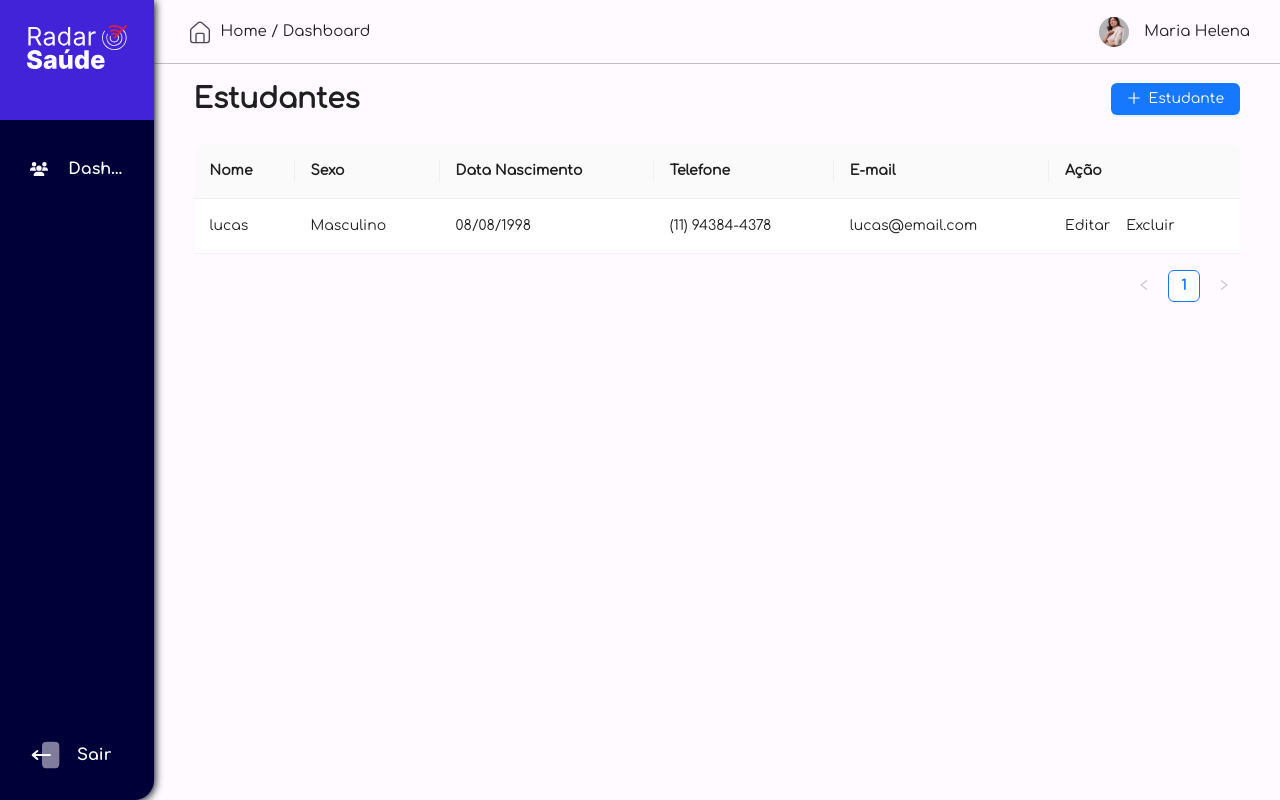
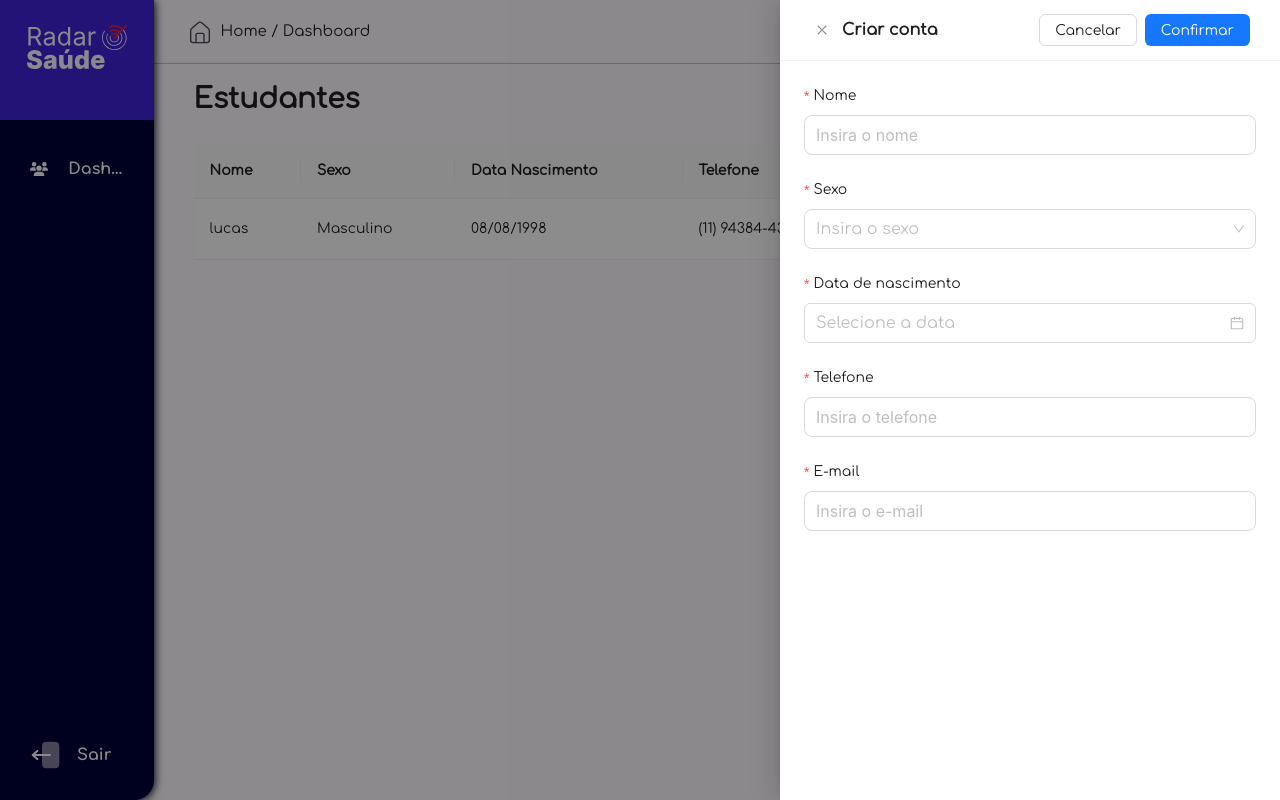
Before and after one commit to lucascbb/RadarSaude, a React (Create React App) app in the folder frontend/: page /dashboard in a window 1280 px wide. Both pictures are taken after a click on the button "Estudante". Built offline with nearby package versions, Linux system fonts and the light colour scheme.

Commit message:
Feat: Style Modal and Drawer to edit, add and delete user

```diff
--- a/frontend/src/pages/Dashboard/components/contentDashboard.tsx
+++ b/frontend/src/pages/Dashboard/components/contentDashboard.tsx
@@ -1,20 +1,25 @@
-import { PlusOutlined } from '@ant-design/icons'
-import { Layout, Table, Space, Button, TableProps } from 'antd';
-import { useState } from 'react';
+import { PlusOutlined, DeleteOutlined, EditOutlined } from '@ant-design/icons'
+import { Layout, Table, Space, Button, TableProps, Modal } from 'antd';
+import { useEffect, useState } from 'react';
 
 import type { ColumnsType, TablePaginationConfig } from 'antd/es/table/interface';
 import { DataType } from '../interfaces/dashboardInterfaces';
 
-import { contentStyle, mainTitleStyle, tableStyle } from "../styles/dashboardStyles"
+import { contentStyle, mainTitleStyle, tableStyle, confirmTextStyle, iconBtnDeleteStyle, iconBtnEditStyle } from "../styles/dashboardStyles"
 
 import HeaderComponent from "../../../components/headerComponent";
+import DrawerAddOrEdit from '../components/drawerDashboard'
 
-import { handleEdit, handleDelete } from '../services/dashboardServices'
-
-const { Content } = Layout;
+import { handleGet, handleDelete } from '../services/dashboardServices'
 
 
 const ContentDashboard = () => {
+    const { Content } = Layout;
+
+    const [openModalDelete, setOpenModalDelete] = useState(false);
+    const [openDrawerEdit, setOpenDrawerEdit] = useState(false);
+
+    const [selectUser, setSelectUser] = useState<DataType>();
     const [pagination, setPagination] = useState<TablePaginationConfig>({
         current: 1,
         pageSize: 10,
@@ -56,10 +61,14 @@ const ContentDashboard = () => {
         {
             title: 'Ação',
             key: 'action',
-            render: (student, record) => (
+            render: (student) => (
                 <Space size="middle">
-                    <div onClick={() => handleEdit(student)}>Editar</div>
-                    <div onClick={() => handleDelete(student.id)}>Excluir</div>
+                    <div onClick={() => { setSelectUser(student); setOpenDrawerEdit(true) }} style={iconBtnEditStyle}>
+                        <EditOutlined />
+                    </div>
+                    <div onClick={() => { setSelectUser(student); setOpenModalDelete(true) }} style={iconBtnDeleteStyle}>
+                        <DeleteOutlined />
+                    </div>
                 </Space >
             ),
         },
@@ -76,6 +85,12 @@ const data: DataType[] = [
         }
     ];
 
+    useEffect(() => {
+        const users = handleGet();
+        console.log(users);
+
+    }, [])
+
     return (
         <Layout>
             <Content style={contentStyle}>
@@ -83,7 +98,7 @@ return (
 
                 <Content style={mainTitleStyle}>
                     <h1>Estudantes</h1>
-                <Button icon={<PlusOutlined />} type="primary">Estudante</Button>
+                    <Button icon={<PlusOutlined />} type="primary" onClick={() => { setSelectUser(undefined); setOpenDrawerEdit(true) }}>Estudante</Button>
                 </Content>
 
                 <Table
@@ -93,6 +108,24 @@ return (
                     onChange={handleTableChange}
                     style={tableStyle}
                 />
+
+                <Modal
+                    title="Confirmar exclusão"
+                    centered
+                    open={openModalDelete}
+                    onOk={() => { if (selectUser) handleDelete(selectUser.key); }}
+                    okText='Deletar'
+                    okType='danger'
+                    onCancel={() => setOpenModalDelete(false)}
+                    cancelText='Cancelar'
+                    width={'400px'}
+                    style={{ borderRadius: "10px" }}
+                >
+                    <p style={confirmTextStyle}>Deseja realmente confirmar a exclusão do usuário {selectUser?.name || 'selecionado'}?</p>
+                </Modal>
+
+                <DrawerAddOrEdit openDrawer={openDrawerEdit} setOpenDrawerEdit={() => setOpenDrawerEdit(false)} selectUser={selectUser} />
+
             </Content>
         </Layout>
     );
--- /dev/null
+++ b/frontend/src/pages/Dashboard/components/drawerDashboard.tsx
@@ -0,0 +1,151 @@
+import { Button, Col, DatePicker, Drawer, Form, Input, Row, Select, Space } from 'antd';
+import { DataType } from '../interfaces/dashboardInterfaces';
+import { useEffect } from 'react';
+import dayjs from 'dayjs';
+
+import { handleCreate, handleEdit } from '../services/dashboardServices'
+
+const { Option } = Select;
+
+const DrawerDashboard = ({ openDrawer, setOpenDrawerEdit, selectUser }: { openDrawer: boolean, setOpenDrawerEdit: () => void, selectUser: DataType | undefined }) => {
+    const [form] = Form.useForm();
+
+    const resetAndCloseForm = () => {
+        form.resetFields();
+        setOpenDrawerEdit();
+    };
+
+    const onFinish = (values: DataType) => {
+        selectUser ? handleEdit(values) : handleCreate(values)
+    };
+
+    useEffect(() => {
+        if (selectUser) {
+            form.setFieldsValue({
+                name: selectUser.name,
+                gender: selectUser.gender,
+                dateBirth: dayjs(selectUser.dateBirth, 'DD/MM/YYYY'),
+                phone: selectUser.phone,
+                email: selectUser.email,
+            });
+        }
+    }, [selectUser, form]);
+
+    return (
+        <Drawer
+            title={`${selectUser ? "Editar" : "Criar"} conta`}
+            width={500}
+            onClose={resetAndCloseForm}
+            open={openDrawer}
+            styles={{
+                header: {
+                    padding: "30px",
+                },
+                body: {
+                    height: "100px"
+                },
+            }}
+            extra={
+                <Space>
+                    <Button onClick={resetAndCloseForm} type='default'>
+                        Cancelar
+                    </Button>
+                    <Button type="primary" htmlType="submit" onClick={() => form.submit()}>
+                        Confirmar
+                    </Button>
+                </Space>
+            }
+        >
+            <Form
+                form={form}
+                name="my_form"
+                onFinish={onFinish}
+                layout="vertical"
+            >
+                <Row gutter={16}>
+                    <Col span={24}>
+                        <Form.Item
+                            name="name"
+                            label="Nome"
+                            rules={[{ required: true, message: 'Insira o nome' }]}
+                        >
+                            <Input placeholder="Insira o nome" size='large' />
+                        </Form.Item>
+                    </Col>
+                </Row>
+
+                <Row gutter={16}>
+                    <Col span={24}>
+                        <Form.Item
+                            name="gender"
+                            label="Sexo"
+                            rules={[{ required: true, message: 'Insira o sexo' }]}
+                        >
+                            <Select placeholder="Insira o sexo" size='large'>
+                                <Option value="male">Masculino</Option>
+                                <Option value="female">Feminino</Option>
+                                <Option value="other">Outro</Option>
+                            </Select>
+                        </Form.Item>
+                    </Col>
+                </Row>
+
+                <Row gutter={16}>
+                    <Col span={24}>
+                        <Form.Item
+                            name="dateBirth"
+                            label="Data de nascimento"
+                            rules={[{ required: true, message: 'Insira data de nascimento' }]}
+                        >
+                            <DatePicker placeholder='Selecione a data' format={['DD/MM/YYYY']} style={{ width: "100%" }} size='large' />
+                        </Form.Item>
+                    </Col>
+                </Row>
+
+                <Row gutter={16}>
+                    <Col span={24}>
+                        <Form.Item
+                            name="phone"
+                            label="Telefone"
+                            rules={[
+                                {
+                                    required: true,
+                                    message: 'Insira o telefone'
+                                },
+                                {
+                                    pattern: /^[1-9]{2}9[1-9][0-9]{7}$/,
+                                    message: 'Por favor, insira um número de telefone celular válido no formato (99) 99999-9999',
+                                },
+                            ]}
+                        >
+                            <Input placeholder="Insira o telefone" size='large' />
+                        </Form.Item>
+                    </Col>
+                </Row>
+
+                <Row gutter={16}>
+                    <Col span={24}>
+                        <Form.Item
+                            name="email"
+                            label="E-mail"
+                            rules={[
+                                {
+                                    required: true,
+                                    message: 'Insira o e-mail'
+                                },
+                                {
+                                    pattern: /^[a-zA-Z0-9._%+-]+@[a-zA-Z0-9.-]+\.[a-zA-Z]{2,}$/,
+                                    message: 'Por favor, insira um e-mail válido',
+                                },
+                            ]}
+                        >
+                            <Input placeholder="Insira o e-mail" size='large' />
+                        </Form.Item>
+                    </Col>
+                </Row>
+            </Form>
+        </Drawer>
+    );
+};
+
+export default DrawerDashboard;
--- a/frontend/src/pages/Dashboard/services/dashboardServices.ts
+++ b/frontend/src/pages/Dashboard/services/dashboardServices.ts
@@ -1,11 +1,38 @@
 import { DataType } from '../interfaces/dashboardInterfaces'
 
+const handleGet = () => {
+    try {
+
+    } catch (error) {
+
+    }
+}
+
+const handleCreate = (student: DataType) => {
+    try {
+        console.log(student);
+
+    } catch (error) {
+
+    }
+}
+
 const handleEdit = (student: DataType) => {
+    try {
+        console.log(student);
 
+    } catch (error) {
+
+    }
 }
 
 const handleDelete = (id: string) => {
+    try {
+        console.log(id);
 
+    } catch (error) {
+
+    }
 }
 
-export { handleEdit, handleDelete }
+export { handleGet, handleCreate, handleEdit, handleDelete }
--- a/frontend/src/pages/Dashboard/styles/dashboardStyles.ts
+++ b/frontend/src/pages/Dashboard/styles/dashboardStyles.ts
@@ -18,4 +18,26 @@ const tableStyle: React.CSSProperties = {
     padding: '10px 40px',
 };
 
-export { contentStyle, mainTitleStyle, tableStyle }
+const confirmTextStyle: React.CSSProperties = {
+    width: '350px',
+    height: "60px",
+    whiteSpace: 'pre-wrap'
+}
+
+const iconBtnDeleteStyle: React.CSSProperties = {
+    fontSize: "24px",
+    lineHeight: 0,
+    textDecoration: 'underline',
+    color: "red",
+    cursor: "pointer"
+}
+
+const iconBtnEditStyle: React.CSSProperties = {
+    fontSize: "24px",
+    lineHeight: 0,
+    textDecoration: 'underline',
+    color: "#0c0668",
+    cursor: "pointer"
+}
+
+export { contentStyle, mainTitleStyle, tableStyle, confirmTextStyle, iconBtnDeleteStyle, iconBtnEditStyle }
```
Lines whose indentation alone changed are shown as unchanged.
